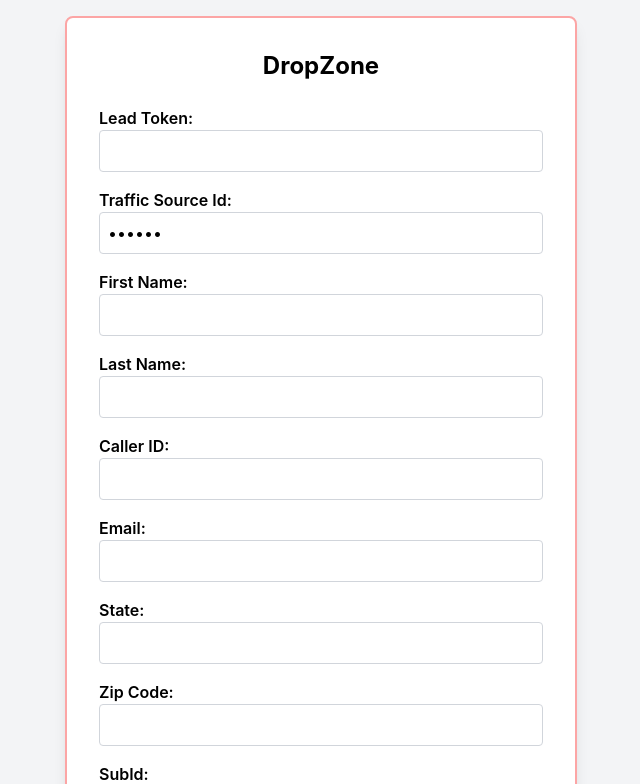
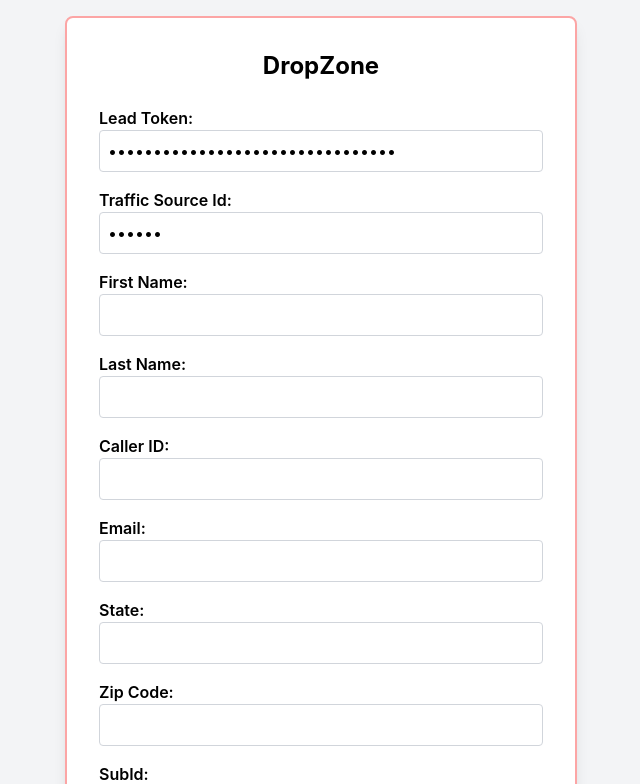
Before and after one commit to ANUXR4G/Form-API, a React (Create React App) app: page / in a window 1280 px wide. Shown: the top 784 px of the page, without its empty margins (319-959 px from the left). Built offline with nearby package versions, Linux system fonts and the light colour scheme.

Commit message:
Initial Commit

```diff
--- a/src/App.js
+++ b/src/App.js
@@ -5,7 +5,7 @@ import 'react-toastify/dist/ReactToastify.css';
 
 const App = () => {
   const [formData, setFormData] = useState({
-    'lead_token': '',
+    'lead_token': '61725b25f21c4d4d8773c88313c3f390',
     'caller_id': '',
     'traffic_source_id': '563967',
     'email': '',
@@ -55,7 +55,7 @@ const App = () => {
           <div>
             <label className="block font-semibold">Lead Token:</label>
             <input
-              type="text"
+              type="password"
               name="lead_token"
               value={formData.lead_token}
               onChange={handleChange}
```
